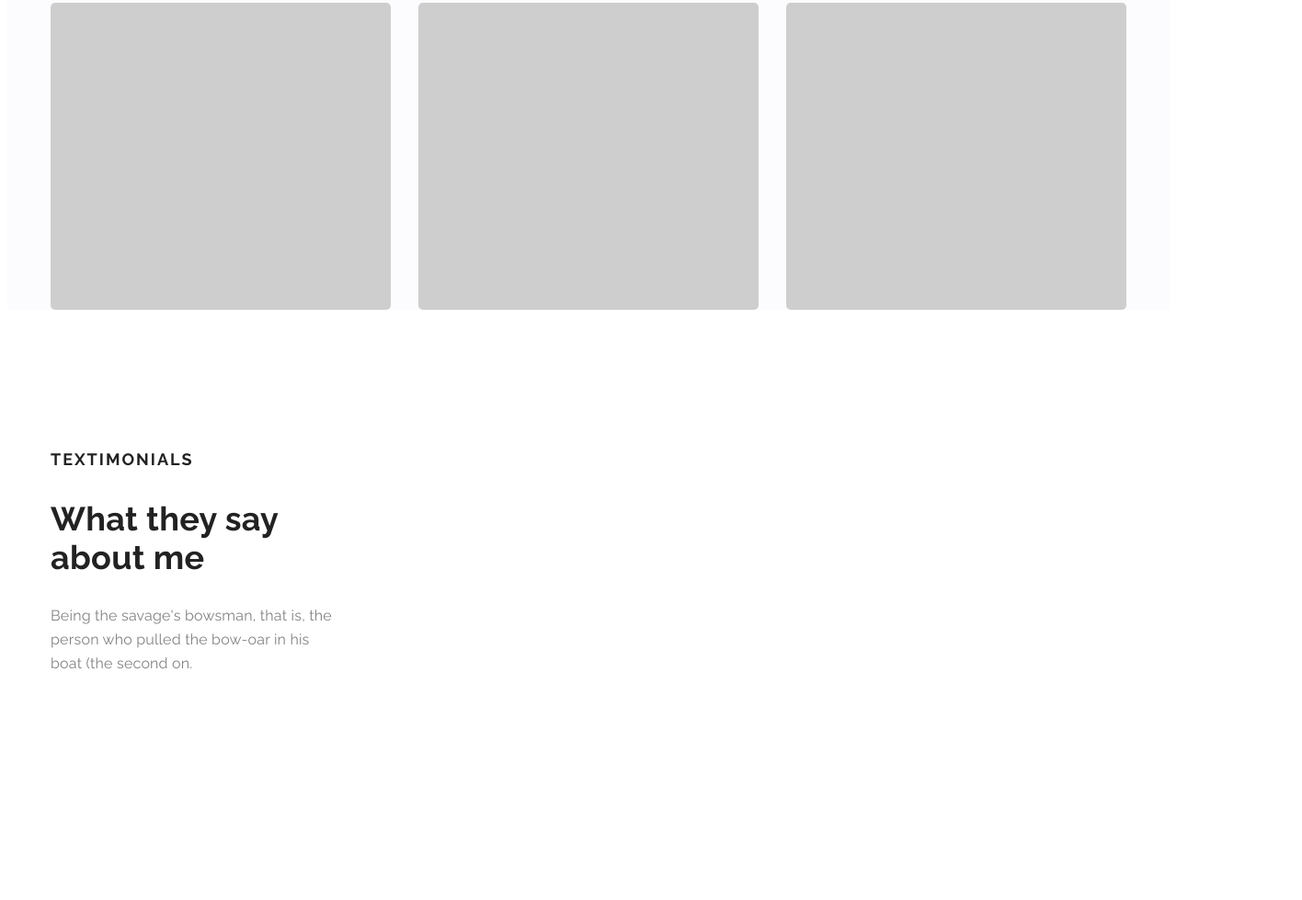
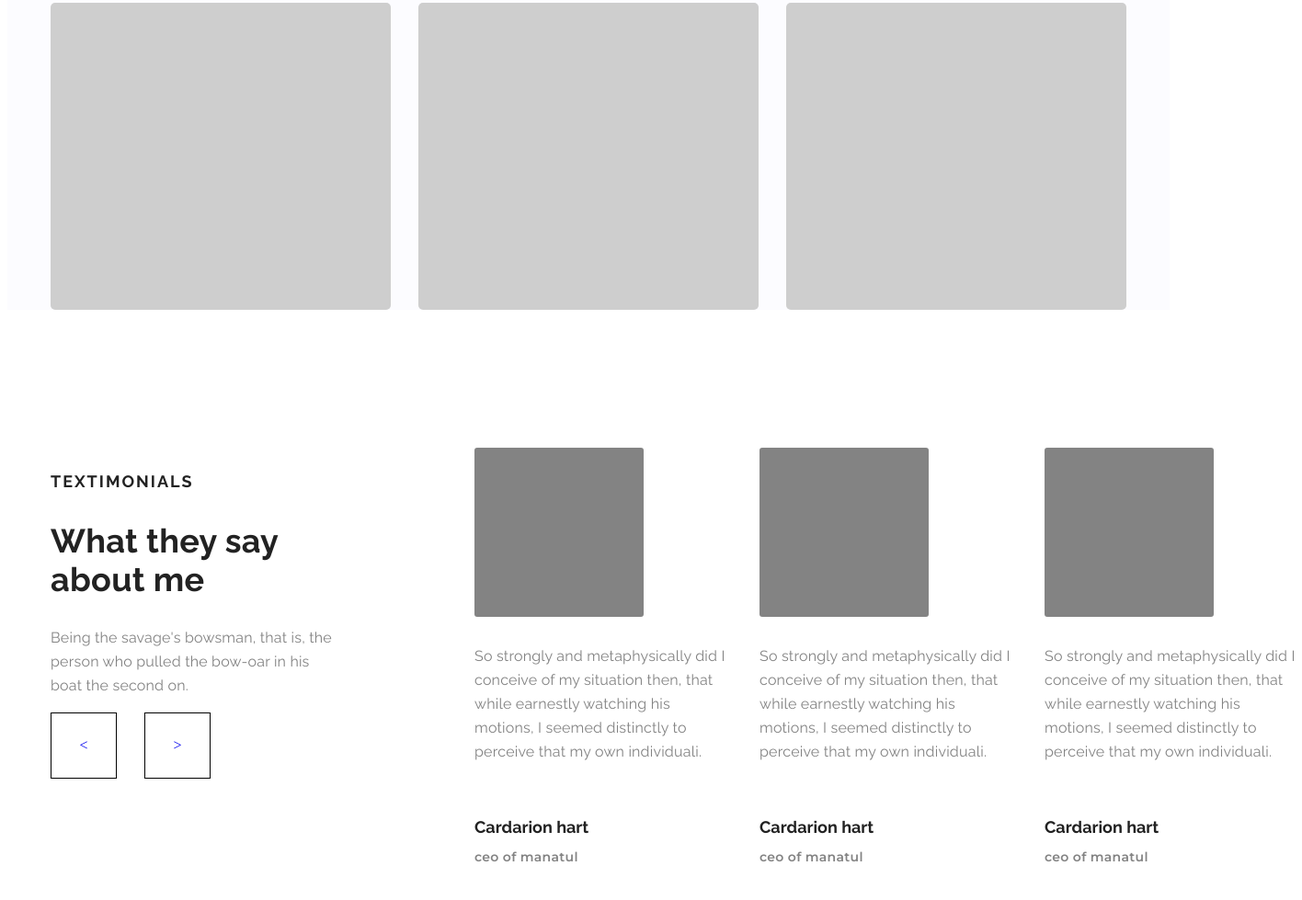
Before and after one commit to milonahmad/Dol, a plain HTML site: page william.html in a window 1280 px wide. Shown: the part 2888-3867 px from the top of the page at 92% size, 1416 px wide, since content can reach past the window. Before the commit the page ends 3639 px from the top, so only its background shows below. Drawn offline with Linux system fonts and the light colour scheme.

Commit message:
textimonials_right add

```diff
--- a/style.css
+++ b/style.css
@@ -443,9 +443,11 @@ ul li a{
 }
 
 /* Testimonials */
-.textimonials{
+.textimonials .container{
+    display: flex;
     margin-top: 150px;
-    margin-bottom: ;
+    gap: 150px;
+    /* margin-bottom: ; */
 }
 .textimonials_left h4{
     color: #222;
@@ -478,3 +480,66 @@ ul li a{
     line-height: 26px; /* 162.5% */
     letter-spacing: 0.2px;
 }
+ .btn_box{
+    display: flex;
+    gap: 30px;
+}
+.textimonials_left .btn_box a{
+    height: 70px;
+    width: 70px;
+    border: 1px solid black;
+
+    display: flex;
+     align-items: center;
+    justify-content: center;
+}
+.textimonials_left .btn_box a:hover{
+   background: #8671FC;
+   transition: all 0.5s;
+   color: #CECECE;
+   border: none;
+}
+/* textimonials_right? */
+
+.textimonials_right{
+    display:flex;
+    gap: 30px;
+}
+.textimonials_right .person_1{
+    width: 280px;
+}
+.textimonials_right .person_1 .picture_1{
+    width: 184px;
+    height: 184px;
+    background: #838383;
+    border-radius: 3px;
+    margin-bottom: 30px;
+}
+.textimonials_right .person_1  p{
+    color: #838383;
+    font-family: Raleway;
+    font-size: 16px;
+    font-style: normal;
+    font-weight: 400;
+    line-height: 26px; /* 162.5% */
+    letter-spacing: 0.2px;
+    margin-bottom: 56px;
+}
+.textimonials_right .person_1 h5{
+    color: #222;
+    font-family: Raleway;
+    font-size: 18px;
+    font-style: normal;
+    font-weight: 700;
+    line-height: 26px; /* 144.444% */
+}
+.textimonials_right .person_1 h6{
+     color: #838383;
+    font-family: Montserrat;
+    font-size: 14px;
+    font-style: normal;
+    font-weight: 600;
+    line-height: 19px; /* 135.714% */
+    letter-spacing: 0.3px;
+    margin-top: -20px;
+}
--- a/william.html
+++ b/william.html
@@ -10,10 +10,13 @@
 
     <link rel="preconnect" href="https://fonts.googleapis.com">
     <link rel="preconnect" href="https://fonts.gstatic.com" crossorigin>
+
     <link href="https://fonts.googleapis.com/css2?family=Montserrat:ital,wght@0,100..900;1,100..900&family=Raleway:ital,wght@0,100..900;1,100..900&display=swap" rel="stylesheet">
 
+
+
+
     <link rel="stylesheet" href="style.css">
-
 </head>
 <body>
 <div class="container">
@@ -160,10 +163,49 @@
         <div class="textimonials_left">
             <h4>textimonials</h4>
             <h1>What they say about me</h1>
-            <p>Being the savage's bowsman, that is, the person who pulled the bow-oar in his boat (the second on.</p>
+            <p>Being the savage's bowsman, that is, the person who pulled the bow-oar in his boat the second on.</p>
+            <div class="btn_box">
+                <a href="#">
+                    <span class="left">
+                        <
+                    </span>
+                </a>
+                <a href="#">
+                    <span class="right">
+                        >
+                </span>
+                </a>
+            </div>
         </div>
 
-        <div class="textimonials_right"></div>
+        <div class="textimonials_right">
+            <div class="person_1">
+                 <div class="picture_1">
+                 </div>
+                    <p>
+                        So strongly and metaphysically did I conceive of my situation then, that while earnestly watching his motions, I seemed distinctly to perceive that my own individuali.
+                    </p>
+                    <h5>Cardarion hart</h1>
+                    <h6>ceo of manatul</h6>
+            </div>
+            <div class="person_1">
+                 <div class="picture_1">
+                 </div>
+                    <p>
+                        So strongly and metaphysically did I conceive of my situation then, that while earnestly watching his motions, I seemed distinctly to perceive that my own individuali.
+                    </p>
+                    <h5>Cardarion hart</h1>
+                    <h6>ceo of manatul</h6>
+            </div>
+            <div class="person_1">
+                <div class="picture_1"> </div>
+                    <p>
+                        So strongly and metaphysically did I conceive of my situation then, that while earnestly watching his motions, I seemed distinctly to perceive that my own individuali.
+                    </p>
+                    <h5>Cardarion hart</h1>
+                    <h6>ceo of manatul</h6>
+            </div>
+        </div>
     </div>
  </section>
 </body>
```
